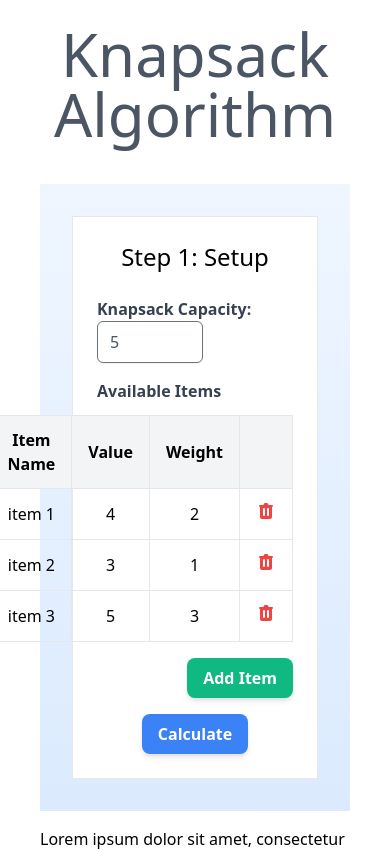
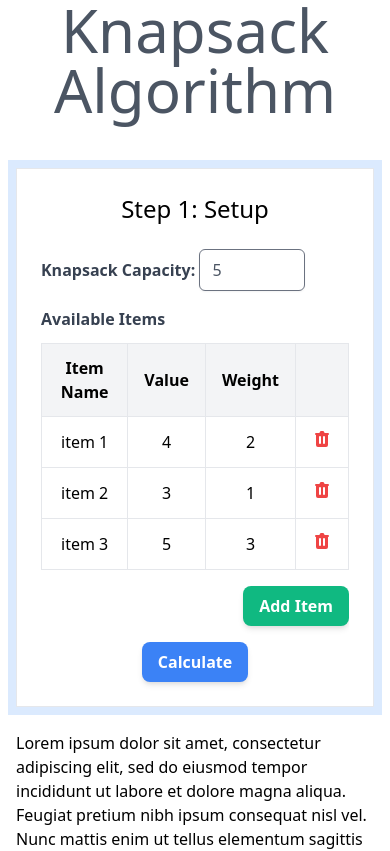
Before and after one commit to MonicaG/knapsack-algorithm-visualization, a React (Create React App) app: page / in a window 390 px wide. Shown: the top 851 px of the page. Built offline with nearby package versions, Linux system fonts and the light colour scheme.

Commit message:
Added error handling css

```diff
--- a/src/App.css
+++ b/src/App.css
@@ -37,6 +37,6 @@
   }
 
   .error {
-    @apply border-red-500
+    @apply focus:border-red-500 focus:ring-red-500 border-red-500
   }
 }
--- a/src/App.js
+++ b/src/App.js
@@ -74,9 +74,9 @@ function App() {
 
 
   return (
-    <div className="p-6 bg-white">
+    <div className="sm:p-6 bg-white">
       <h1 className="text-center text-6xl text-gray-600 mb-10">Knapsack Algorithm</h1>
-      <div className="m-4 p-8 md:p-2 bg-gradient-to-b from-blue-50 to-blue-100">
+      <div className="m-2 p-2 sm:m-4 sm:p-8 sm:bg-gradient-to-br sm:from-blue-50 sm:to-blue-200 bg-blue-100">
         <div className="border bg-white p-6 md:max-w-2xl md:mx-auto ">
           {state.showEntryForm ?
             <div className="flex flex-col">
@@ -102,7 +102,7 @@ function App() {
           }
         </div>
       </div>
-      <div className="m-4 text-base max-w-prose">
+      <div className="m-4 text-base">
         <p>Lorem ipsum dolor sit amet, consectetur adipiscing elit, sed do eiusmod tempor incididunt ut labore et dolore magna aliqua. Feugiat pretium nibh ipsum consequat nisl vel. Nunc mattis enim ut tellus elementum sagittis vitae et leo. Pulvinar pellentesque habitant morbi tristique senectus et. Feugiat nibh sed pulvinar proin gravida hendrerit lectus. Felis eget velit aliquet sagittis id consectetur. Eget dolor morbi non arcu. Lacus sed viverra tellus in hac habitasse platea. Suspendisse interdum consectetur libero id faucibus nisl tincidunt eget. Vitae et leo duis ut diam quam nulla porttitor massa. Turpis nunc eget lorem dolor sed viverra ipsum. Est pellentesque elit ullamcorper dignissim cras tincidunt. Laoreet non curabitur gravida arcu ac tortor dignissim convallis.</p>
         <p>Tellus id interdum velit laoreet. Nulla malesuada pellentesque elit eget gravida cum sociis. Vestibulum mattis ullamcorper velit sed ullamcorper morbi. Quis eleifend quam adipiscing vitae. In nulla posuere sollicitudin aliquam ultrices. Netus et malesuada fames ac turpis egestas. Lacus viverra vitae congue eu consequat ac felis donec et. Neque aliquam vestibulum morbi blandit cursus. Ante in nibh mauris cursus mattis molestie a iaculis. Leo vel orci porta non pulvinar neque laoreet suspendisse. A cras semper auctor neque vitae tempus quam. Ornare arcu dui vivamus arcu felis. Morbi quis commodo odio aenean sed. Tellus mauris a diam maecenas. Laoreet suspendisse interdum consectetur libero. At quis risus sed vulputate odio.</p>
         <p>At tempor commodo ullamcorper a lacus vestibulum sed arcu. Ut aliquam purus sit amet luctus. Sed blandit libero volutpat sed cras. Elementum nisi quis eleifend quam adipiscing vitae. Viverra accumsan in nisl nisi. Vulputate enim nulla aliquet porttitor lacus luctus accumsan tortor posuere. Mauris in aliquam sem fringilla ut morbi tincidunt augue interdum. Eget nunc scelerisque viverra mauris in aliquam sem fringilla ut. Odio morbi quis commodo odio aenean sed adipiscing diam donec. Sem nulla pharetra diam sit amet nisl suscipit adipiscing. Lacus vel facilisis volutpat est velit. Odio eu feugiat pretium nibh ipsum consequat nisl. Nibh sit amet commodo nulla facilisi nullam.</p>
--- a/src/components/AddItem.js
+++ b/src/components/AddItem.js
@@ -45,7 +45,7 @@ function AddItem({ items, dispatch, setShowAddRow }) {
       render={({ messages }) =>
         messages &&
         Object.entries(messages).map(([type, message]) => (
-          <label className="text-red-500 text-sm my-2" role="alert" key={type}>{message}</label>
+          <p className="text-red-500 my-2" role="alert" key={type}>{message}</p>
         ))
       }
     />);
@@ -55,9 +55,15 @@ function AddItem({ items, dispatch, setShowAddRow }) {
     <form onSubmit={handleSubmit(onSubmit)} className="w-full">
       <div className="my-4">
         <div className="grid grid-cols-2 sm:grid-cols-6 gap-3 bg-gray-100 p-6 relative">
+          <div className="sm:col-span-6 col-span-2">
+            {displayErrorMsg("itemName")}
+            {displayErrorMsg("itemValue")}
+            {displayErrorMsg("itemWeight")}
+          </div>
           <div className="sm:col-span-3 col-span-2">
             <label htmlFor="itemName" className="label">Item Name</label>
             <input type="text"
+              className={`${errors.itemName ? 'error' : ''}`}
               placeholder="Enter item name"
               aria-label="new item name"
               {...register("itemName", {
@@ -76,6 +82,7 @@ function AddItem({ items, dispatch, setShowAddRow }) {
           <div className="col-span-1">
             <label htmlFor="itemValue" className="label">Value</label>
             <input type="number"
+              className={`${errors.itemValue ? 'error' : ''}`}
               defaultValue={itemValueDefaults.defaultValue}
               min={itemValueDefaults.min}
               max={itemValueDefaults.max}
@@ -101,6 +108,7 @@ function AddItem({ items, dispatch, setShowAddRow }) {
           <div className="col-span-1">
             <label htmlFor="itemWeight" className="label">Weight</label>
             <input type="number"
+              className={`${errors.itemWeight ? 'error' : ''}`}
               defaultValue={capacityDefaults.defaultValue}
               min={capacityDefaults.min}
               max={capacityDefaults.max}
@@ -126,17 +134,6 @@ function AddItem({ items, dispatch, setShowAddRow }) {
           <div className="sm:col-span-1 col-span-2 sm:place-self-end place-self-center">
             <button className="btnGreen" aria-label="Save Item" type="submit">Save</button>
           </div>
-
-          {/* <div className="sm:col-span-3 col-span-2">
-            {displayErrorMsg("itemName")}
-          </div>
-          <div className="col-span-1">
-            {displayErrorMsg("itemValue")}
-          </div>
-          <div className="col-span-1">
-            {displayErrorMsg("itemWeight")}
-          </div>
-          <div className="sm:col-span-1 col-span-2"></div> */}
           <button className="absolute top-1 right-1 text-gray-500 hover:bg-gray-300 rounded-full" aria-label="cancel" type="reset" onClick={resetAddForm}>
             <XCircleIcon className="h-6 w-6" />
           </button>
--- a/src/components/Capacity.js
+++ b/src/components/Capacity.js
@@ -11,7 +11,7 @@ function Capacity({ capacity, onCapacityChange }) {
         name="capacity"
         min={capacityDefaults.min}
         max={capacityDefaults.max}
-        value={capacity}
+        defaultValue={capacity}
         onChange={onCapacityChange}
         className="w-min"
         />
--- a/src/components/Items.js
+++ b/src/components/Items.js
@@ -25,7 +25,7 @@ function Items({ items, dispatch }) {
   }
 
   return (
-    <div className="flex flex-col place-items-end">
+    <div className="flex flex-col place-items-end overflow-x-auto">
       <table className="table-auto px-10 py-3 w-full">
         <thead>
           <tr>
--- a/src/models/ItemValueDefaults.js
+++ b/src/models/ItemValueDefaults.js
@@ -2,7 +2,7 @@ const itemValueDefaults = {
   defaultValue: 10.0,
   max: 50.0,
   min: 0.0,
-  step: 0.01,
+  step: 0.1,
 };
 
 export default itemValueDefaults;
```
